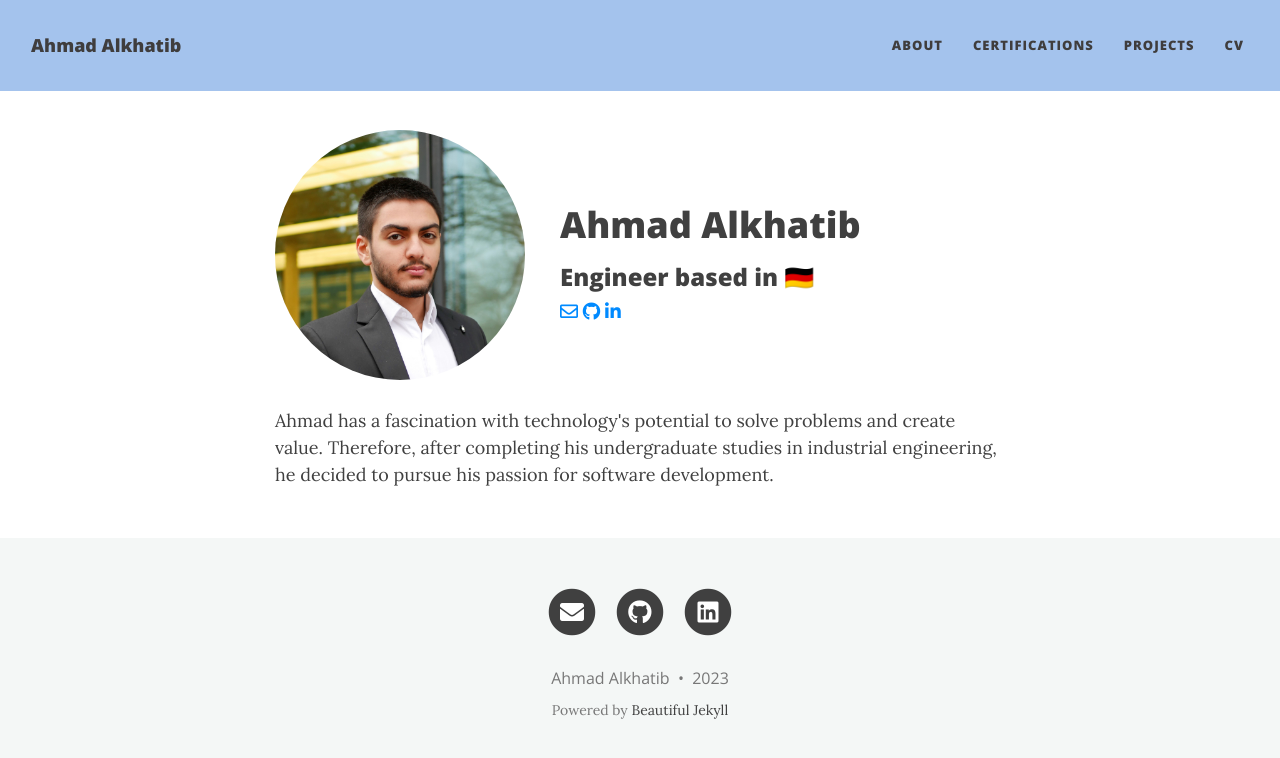
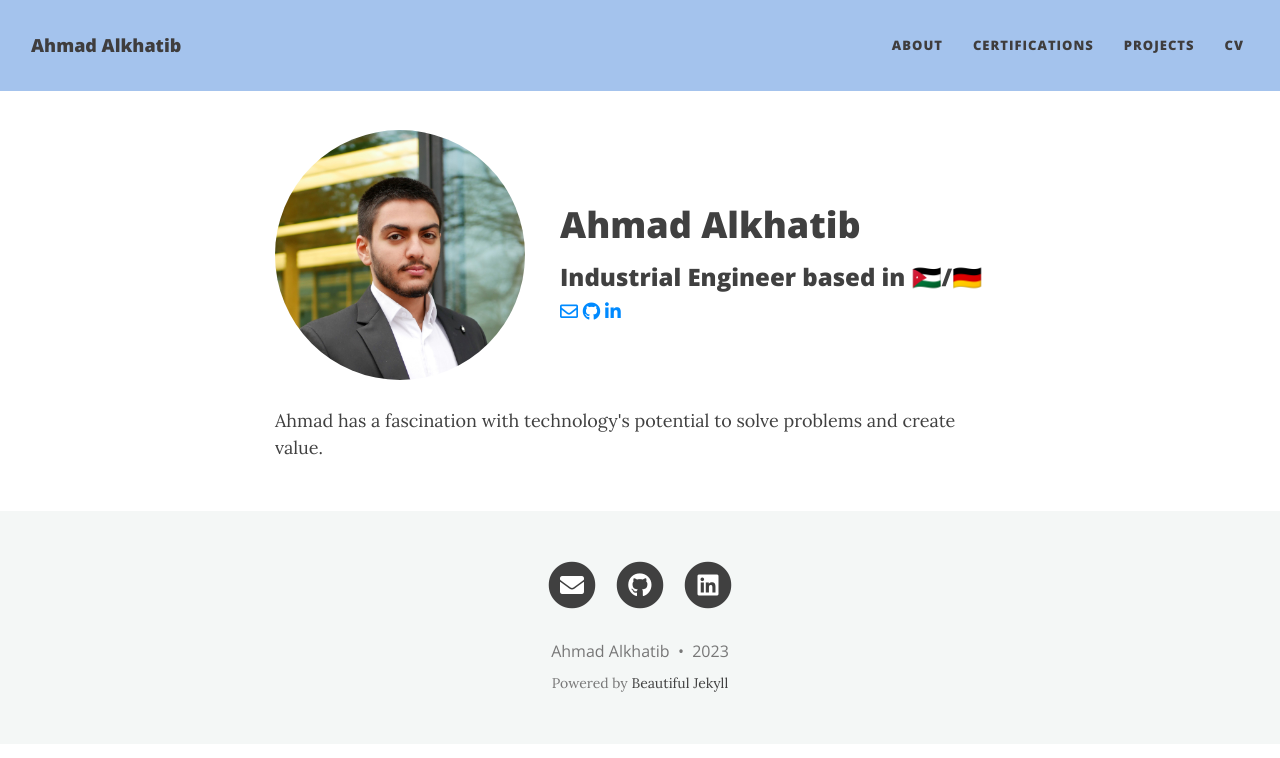
Before and after one commit to alkhatiba/alkhatiba.github.io, a Jekyll site: the page built from index.html, in a window 1280 px wide. Shown: the top 758 px of the page. Built offline with Jekyll 4.4.1, drawn with Linux system fonts in a browser that asks for light colours; nearby versions of some CDN libraries; the list of posts is cut into pages by our own code.

Commit message:
Update index.html

```diff
--- a/index.html
+++ b/index.html
@@ -8,7 +8,7 @@
 	</div>
 	<div class="home-info-text">
 		<h1>Ahmad Alkhatib</h1>
-		<h3 style="font-weight: 0;"> Engineer based in 🇩🇪</h3>
+		<h3 style="font-weight: 0;">Industrial Engineer based in 🇯🇴/🇩🇪</h3>
 		<div class="social-icons">
 			<a href="alkhatibaa1@gmail.com"><i class="far fa-envelope"></i></a>
 			<a class="social-icon" href="https://github.com/alkhatiba/" target="_blank"><i class="fab fa-github"></i></a>
@@ -19,4 +19,4 @@
 
 </div><br>
 
-Ahmad has a fascination with technology's potential to solve problems and create value. Therefore, after completing his undergraduate studies in industrial engineering, he decided to pursue his passion for software development.
+Ahmad has a fascination with technology's potential to solve problems and create value.
```
